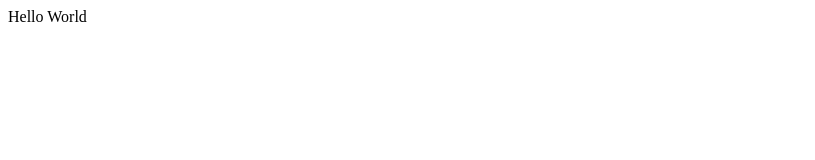
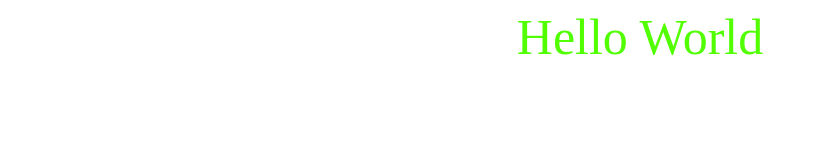
Before and after one commit to CortezHanny/Cortez, a plain HTML site: page index.html in a window 1280 px wide. Shown: the whole page, without its empty margins (0-815 px from the left). Drawn offline with Linux system fonts and the light colour scheme.

Commit message:
Add files via upload
Black_ace

```diff
--- a/index.html
+++ b/index.html
@@ -5,7 +5,7 @@
     <meta name="viewport" content="width=device-width, initial-scale=1.0">
     <title>Hello World</title>
 </head>
-<body>
+<body style="color: rgb(81, 255, 0); text-align: center; font-size: 50px;">
     Hello World
 </body>
 </html>
```
